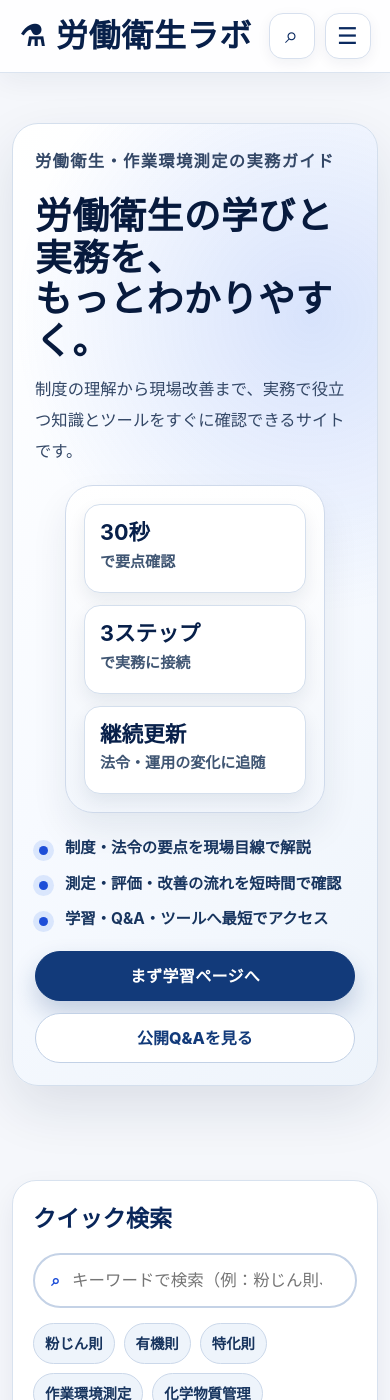
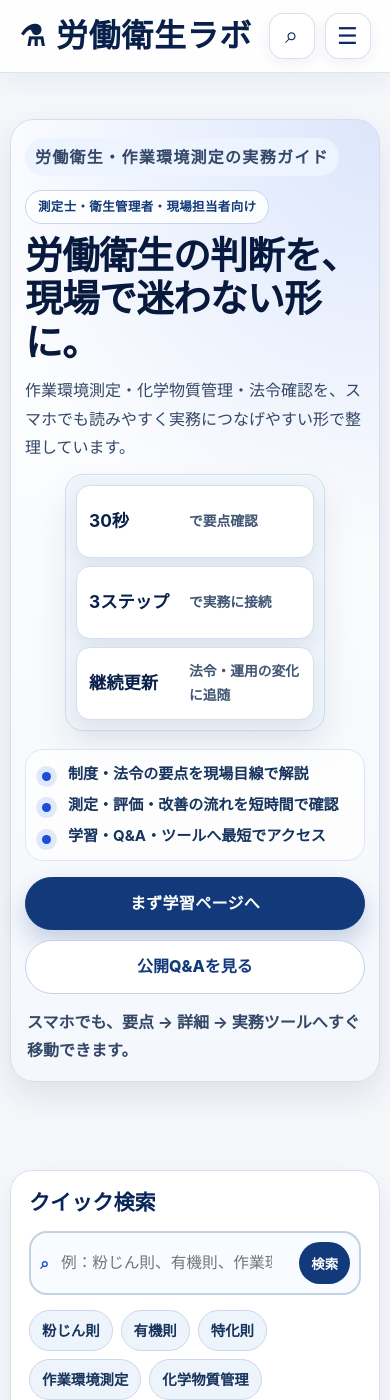
Before and after one commit to rodoeisei-lab/rodoeisei-lab, a Jekyll site: the page built from index.md, in a window 390 px wide and 1400 px high. Built offline with Jekyll 4.4.1, drawn with Linux system fonts in a browser that asks for light colours; some of the changed text lies outside the part shown.

Commit message:
Improve mobile homepage readability

```diff
--- a/_data/home.yml
+++ b/_data/home.yml
@@ -1,8 +1,8 @@
 hero:
-  title: "労働衛生の学びと実務を、\nもっとわかりやすく。"
-  description: "制度の理解から現場改善まで、実務で役立つ知識とツールをすぐに確認できるサイトです。"
+  title: "労働衛生の判断を、\n現場で迷わない形に。"
+  description: "作業環境測定・化学物質管理・法令確認を、スマホでも読みやすく実務につなげやすい形で整理しています。"
 quick_search:
-  placeholder: "キーワードで検索（例：粉じん則、有機則、作業環境測定）"
+  placeholder: "例：粉じん則、有機則、作業環境測定"
   chips:
     - label: 粉じん則
       url: /regulations/#dust
@@ -19,9 +19,9 @@ quick_search:
     - label: 健康診断
       url: /search/?q=健康診断
 primary_card:
-  label: 最重要
+  label: 重点導線
   title: 過去問（公式）
-  description: 試験対策に。年度別の過去問と解説を掲載。
+  description: 試験対策に必要な年度別の過去問と解説を、移動中でも確認しやすく整理しています。
   cta: 過去問を見る
   url: /past-exams/
 main_cards:
--- a/_layouts/home.html
+++ b/_layouts/home.html
@@ -7,6 +7,7 @@ layout: base
     <section class="home-hero" aria-label="ヒーロー">
       <p class="hero-kicker">労働衛生・作業環境測定の実務ガイド</p>
       <div class="hero-copy-block">
+        <div class="hero-audience" aria-label="対象者">測定士・衛生管理者・現場担当者向け</div>
         <h1>{{ home.hero.title | newline_to_br }}</h1>
         <p>{{ home.hero.description }}</p>
       </div>
@@ -26,13 +27,15 @@ layout: base
         <a class="hero-primary-btn" href="{{ '/learn/' | relative_url }}">まず学習ページへ</a>
         <a class="hero-secondary-link" href="{{ '/qa/' | relative_url }}">公開Q&Aを見る</a>
       </div>
+      <p class="hero-mobile-note">スマホでも、要点 → 詳細 → 実務ツールへすぐ移動できます。</p>
     </section>
 
     <section class="quick-search-card">
       <h2>クイック検索</h2>
       <form action="{{ '/search/' | relative_url }}" method="get" class="search-field">
         <span aria-hidden="true">⌕</span>
-        <input type="search" name="q" placeholder="{{ home.quick_search.placeholder }}">
+        <input type="search" name="q" placeholder="{{ home.quick_search.placeholder }}" aria-label="サイト内検索">
+        <button type="submit">検索</button>
       </form>
       <div class="chips">
         {% for chip in home.quick_search.chips %}
--- a/assets/css/components.css
+++ b/assets/css/components.css
@@ -159,3 +159,196 @@ body { background: #f5f7fb; color: #0b1f3f; }
   .chips a { padding: 8px 11px; font-size: .9rem; }
   .sns-link-card { grid-template-columns: 48px 1fr; }
 }
+
+/* Mobile visibility polish: clearer first view and larger touch targets */
+.hero-audience {
+  display: inline-flex;
+  align-items: center;
+  width: fit-content;
+  margin-bottom: 12px;
+  padding: 6px 12px;
+  border: 1px solid #c7d6ee;
+  border-radius: 999px;
+  background: rgba(255, 255, 255, .82);
+  color: #123a7a;
+  font-size: .88rem;
+  font-weight: 850;
+  letter-spacing: .03em;
+}
+.hero-mobile-note {
+  grid-area: note;
+  margin: -6px 0 0;
+  color: #526783;
+  font-size: .94rem;
+  font-weight: 700;
+}
+.search-field button {
+  border: 0;
+  border-radius: 999px;
+  background: #123a7a;
+  color: #fff;
+  min-height: 42px;
+  padding: 0 16px;
+  font-weight: 850;
+  cursor: pointer;
+}
+.search-field button:hover { background: #0b2a60; }
+
+@media (min-width: 761px) {
+  .home-hero {
+    grid-template-areas:
+      "kicker visual"
+      "copy visual"
+      "points visual"
+      "actions visual"
+      "note visual";
+  }
+}
+
+@media (max-width: 760px) {
+  .home-main { padding: 10px 0 84px; }
+  .home-stack { gap: 16px; }
+  .home-hero {
+    grid-template-areas: "kicker" "copy" "visual" "points" "actions" "note";
+    gap: 14px;
+    padding: 20px 18px 18px;
+    border-radius: 24px;
+    background:
+      radial-gradient(circle at 100% 0%, rgba(37, 99, 235, .16), rgba(37, 99, 235, 0) 42%),
+      linear-gradient(180deg, #ffffff 0%, #f4f7fc 100%);
+    box-shadow: 0 14px 34px rgba(15, 35, 69, .1);
+  }
+  .hero-kicker {
+    width: fit-content;
+    padding: 5px 10px;
+    border-radius: 999px;
+    background: #edf4ff;
+    color: #174ea6;
+    font-size: .72rem;
+    line-height: 1.4;
+  }
+  .hero-audience {
+    margin-bottom: 10px;
+    font-size: .78rem;
+    white-space: normal;
+  }
+  .home-hero h1 {
+    font-size: clamp(2rem, 10.8vw, 2.75rem);
+    line-height: 1.14;
+    letter-spacing: -.02em;
+  }
+  .home-hero p {
+    font-size: 1rem;
+    line-height: 1.78;
+  }
+  .hero-illustration { margin-top: -2px; }
+  .hero-blob {
+    display: grid;
+    grid-template-columns: 1fr;
+    gap: 8px;
+    padding: 10px;
+    border-radius: 18px;
+    background: #eef4fb;
+  }
+  .hero-stat {
+    display: grid;
+    grid-template-columns: 92px 1fr;
+    align-items: center;
+    gap: 8px;
+    padding: 11px 12px;
+    border-radius: 14px;
+  }
+  .hero-stat strong { font-size: 1.08rem; }
+  .hero-stat span { font-size: .86rem; }
+  .hero-points {
+    gap: 8px;
+    padding: 12px;
+    border-radius: 18px;
+    background: rgba(255, 255, 255, .76);
+    border: 1px solid #dce6f3;
+  }
+  .hero-points li {
+    font-size: .94rem;
+    line-height: 1.55;
+  }
+  .hero-actions { gap: 10px; }
+  .hero-primary-btn,
+  .hero-secondary-link,
+  .primary-topic-btn {
+    min-height: 52px;
+    padding: 13px 18px;
+    font-size: 1rem;
+  }
+  .hero-mobile-note {
+    display: block;
+    margin: -2px 0 0;
+    padding-left: 2px;
+    font-size: .86rem;
+    line-height: 1.6;
+  }
+  .quick-search-card,
+  .primary-topic-card,
+  .notice-card {
+    border-radius: 22px;
+    padding: 18px;
+  }
+  .quick-search-card h2,
+  .home-section-heading h2 {
+    font-size: 1.32rem;
+    line-height: 1.35;
+  }
+  .search-field {
+    border-radius: 18px;
+    padding: 9px;
+    background: #f8fbff;
+  }
+  .search-field input {
+    min-width: 0;
+    font-size: .98rem;
+  }
+  .chips { gap: 8px; }
+  .chips a {
+    min-height: 40px;
+    display: inline-flex;
+    align-items: center;
+    padding: 8px 12px;
+    font-size: .9rem;
+  }
+  .topic-leading {
+    display: grid;
+    grid-template-columns: 42px 1fr;
+  }
+  .topic-icon {
+    display: grid;
+    place-items: center;
+    width: 42px;
+    height: 42px;
+    border-radius: 14px;
+    background: #eaf1ff;
+  }
+  .primary-topic-card h2 { font-size: 1.5rem; }
+  .home-trust-strip { gap: 10px; }
+  .trust-item {
+    padding: 15px;
+    border-radius: 18px;
+  }
+  .feature-card {
+    display: grid;
+    grid-template-columns: auto 1fr auto;
+    gap: 4px 12px;
+    align-items: center;
+    border-radius: 20px;
+    padding: 16px;
+  }
+  .feature-card i { grid-row: span 2; font-size: 1.55rem; }
+  .feature-card h3 { margin: 0; font-size: 1.18rem; }
+  .feature-card p { font-size: .94rem; line-height: 1.55; }
+  .feature-card span { position: static; transform: none; grid-row: span 2; }
+}
+
+@media (max-width: 420px) {
+  .container.narrow { width: calc(100% - 20px); }
+  .home-hero { padding: 18px 14px 16px; }
+  .home-hero h1 { font-size: clamp(1.86rem, 10.5vw, 2.36rem); }
+  .search-field button { padding: 0 12px; }
+}
```
